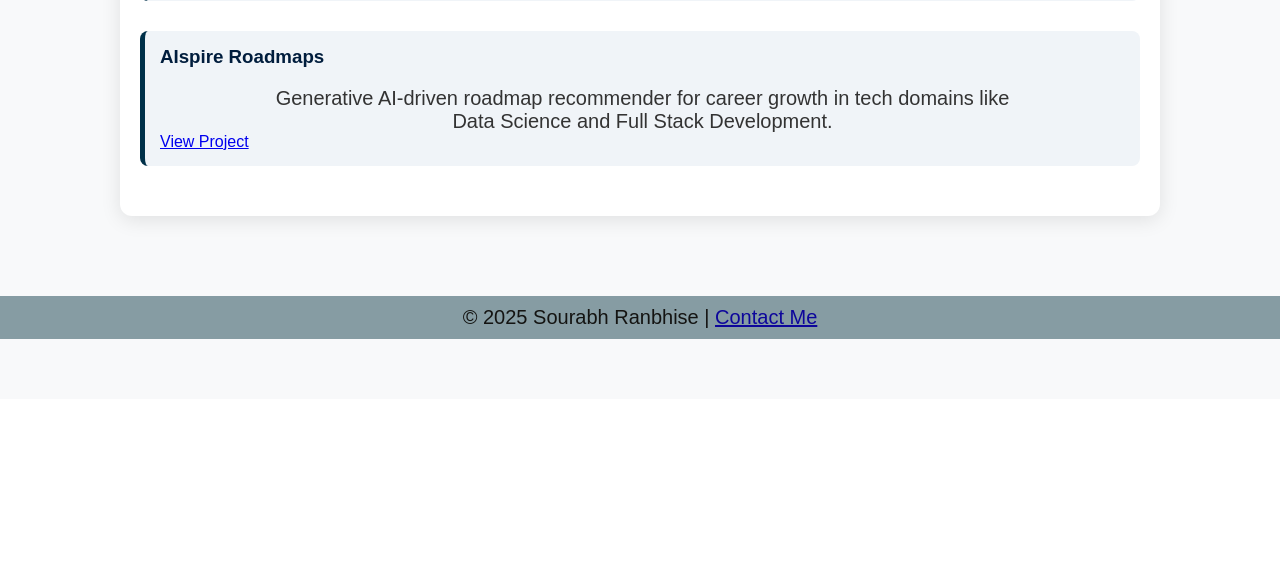
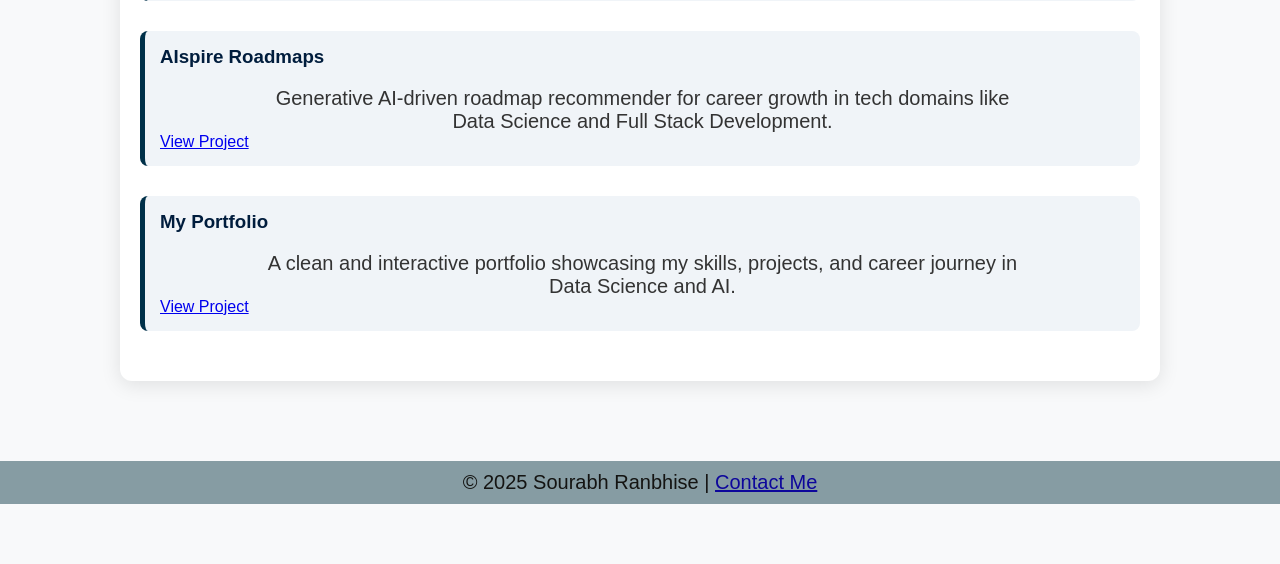
Before and after one commit to Sourabh301998/My_Portfolio, a Flask app: page /projects in a window 1280 px wide. Shown: the part 707-1271 px from the top of the page. Before the commit the page ends 1046 px from the top, so only its background shows below. Run offline with Flask 3, Linux system fonts and the light colour scheme.

```diff
--- a/templates/projects.html
+++ b/templates/projects.html
@@ -43,6 +43,12 @@
         <a href="https://github.com/Sourabh301998/AIspire-Roadmaps" target="_blank">View Project</a>
       </div>
 
+      <div class="project-card">
+        <h3>My Portfolio</h3>
+        <p>A clean and interactive portfolio showcasing my skills, projects, and career journey in Data Science and AI.</p>
+        <a href="https://github.com/Sourabh301998/My_Portfolio" target="_blank">View Project</a>
+      </div>
+
     </div>
   </main>
 
```
